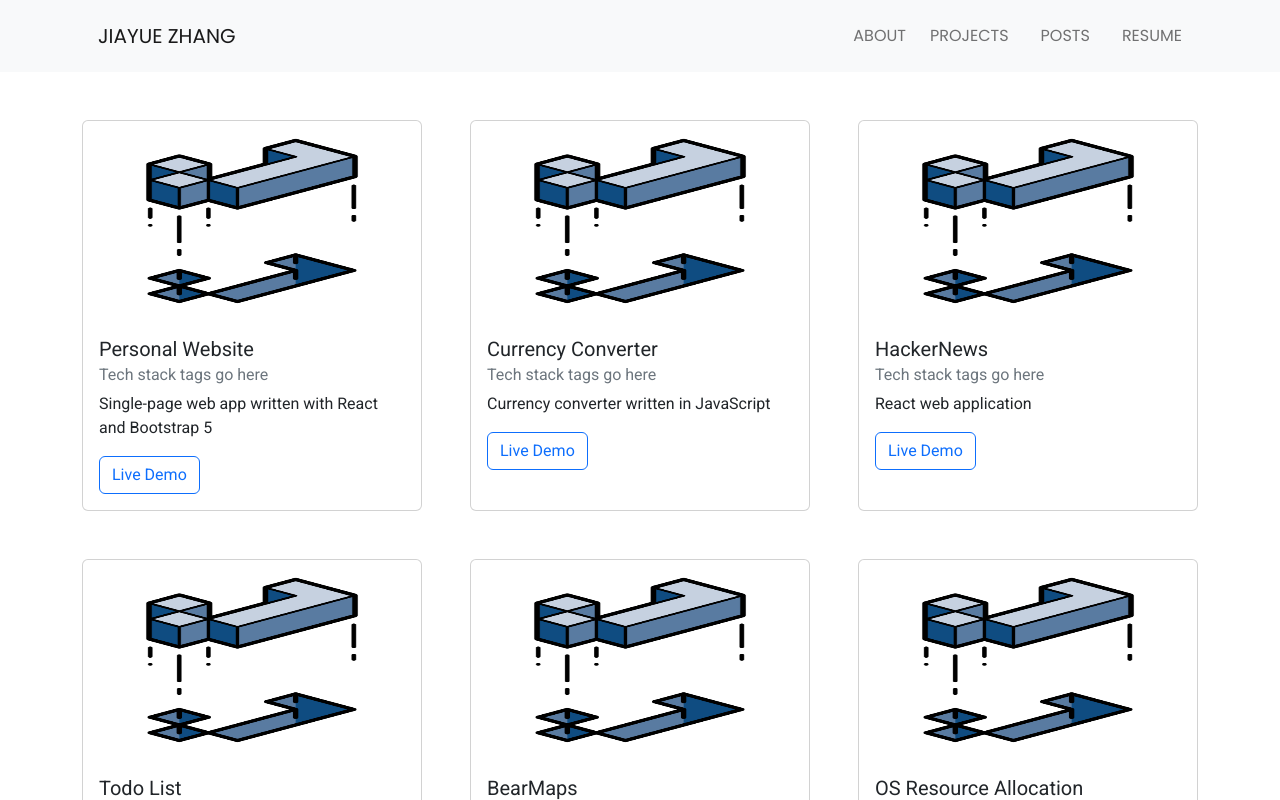
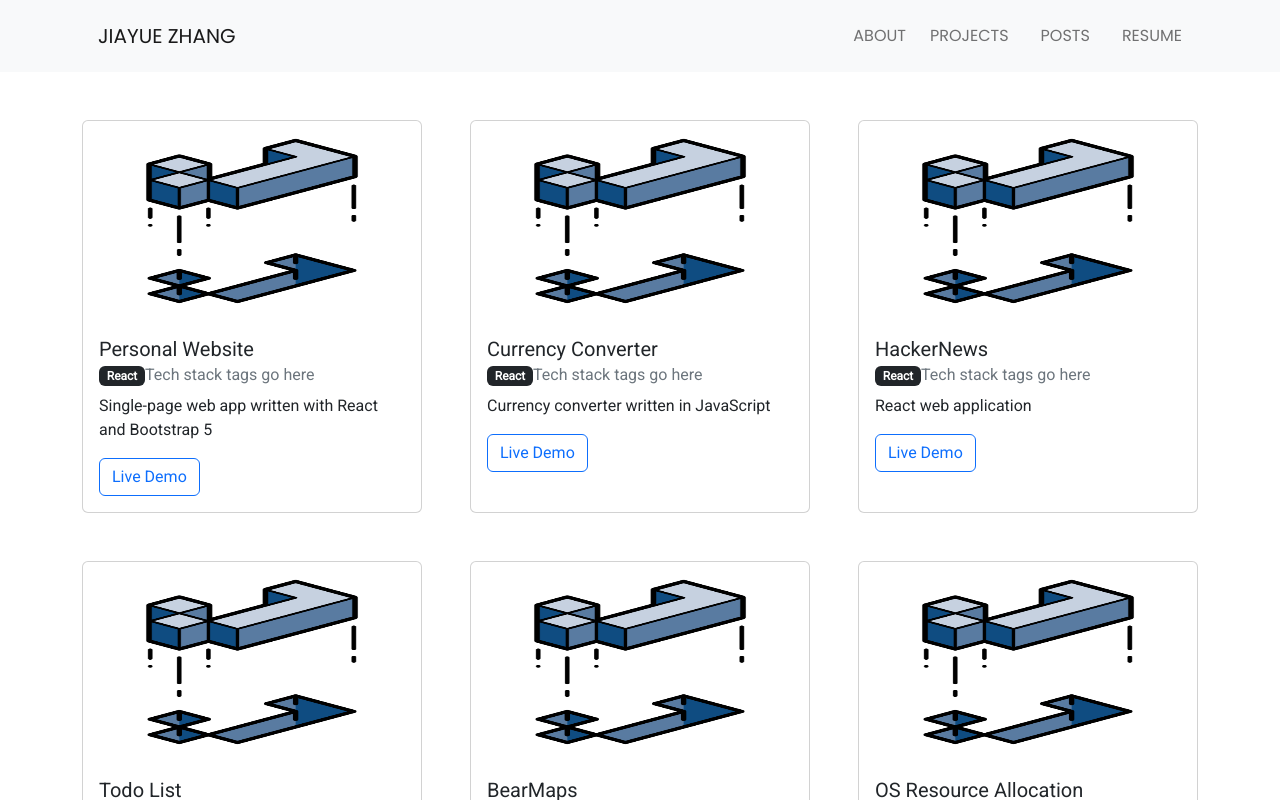
Before and after one commit to zhang-jiayue/zhang-jiayue.github.io, a React (Create React App) app: page /projects in a window 1280 px wide. Shown: the top 800 px of the page. Built offline with nearby package versions, Linux system fonts and the light colour scheme.

Commit message:
card update

```diff
--- a/src/components/Card.jsx
+++ b/src/components/Card.jsx
@@ -25,7 +25,10 @@ class Card extends Component {
         ></img>
         <div class="card-body">
           <h5 class="card-title">{this.props.title}</h5>
-          <h6 class="card-subtitle mb-2 text-muted">Tech stack tags go here</h6>
+          <h6 class="card-subtitle mb-2 text-muted">
+            <span class="badge bg-dark">React</span>
+            Tech stack tags go here
+          </h6>
           <p class="card-text">
             <p>{this.props.description}</p>
           </p>
```
